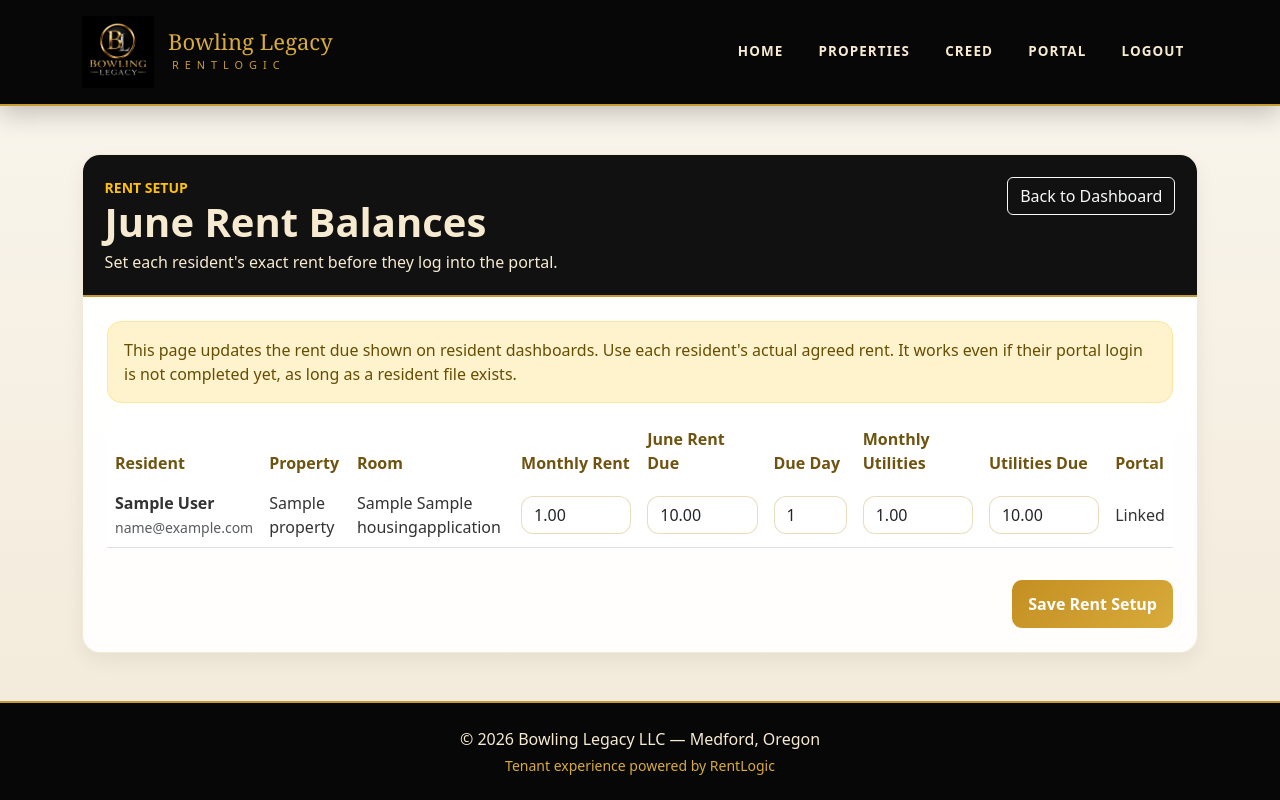
After one commit to BowlingLegacy/property_mgmt, a Django app: page /landlord-dashboard/rent-setup/ in a window 1280 px wide. The commit adds this page. Run offline with Django 5.2, Linux system fonts and the light colour scheme; a user stored in the database is signed in; tables that the repository leaves empty hold one stand-in row (values such as "Sample post").

Commit message:
Add landlord rent setup page

```diff
--- a/main/urls.py
+++ b/main/urls.py
@@ -53,6 +53,7 @@ urlpatterns = [
     path("landlord-dashboard/", views.landlord_dashboard, name="landlord_dashboard"),
     path("landlord-dashboard/attention/", views.landlord_attention, name="landlord_attention"),
     path("landlord-dashboard/residents/", views.landlord_resident_files, name="landlord_resident_files"),
+    path("landlord-dashboard/rent-setup/", views.landlord_rent_setup, name="landlord_rent_setup"),
     path("landlord-dashboard/current-resident-roster/", views.current_resident_roster_upload, name="current_resident_roster_upload"),
     path("landlord-dashboard/current-resident-intakes/<int:intake_id>/", views.landlord_existing_resident_intake_detail, name="landlord_existing_resident_intake_detail"),
     path("landlord-dashboard/current-resident-intakes/<int:intake_id>/send-invite/", views.landlord_send_existing_resident_invite, name="landlord_send_existing_resident_invite"),
--- a/main/views.py
+++ b/main/views.py
@@ -47,6 +47,7 @@ from .models import (
     Property,
     BlogPost,
     HousingApplication,
+    RentHistory,
     Payment,
     FinancialUpload,
     FinancialEntry,
@@ -829,6 +830,77 @@ def landlord_attention(request):
 @user_passes_test(staff_required)
 def landlord_resident_files(request):
     return render(request, "landlord_resident_files.html", get_landlord_workspace_context(request.user))
+
+
+@login_required
+@user_passes_test(staff_required)
+def landlord_rent_setup(request):
+    residents = (
+        staff_managed_applications(request.user)
+        .select_related("property", "user")
+        .order_by("property__name", "space_label", "full_name")
+    )
+
+    if request.method == "POST":
+        updated_count = 0
+        rent_history_count = 0
+        effective_date = timezone.localdate().replace(day=1)
+
+        for resident in residents:
+            prefix = f"resident_{resident.id}_"
+            monthly_rent = money(request.POST.get(prefix + "monthly_rent"))
+            rent_balance = money(request.POST.get(prefix + "balance"))
+            utility_monthly = money(request.POST.get(prefix + "utility_monthly"))
+            utility_balance = money(request.POST.get(prefix + "utility_balance"))
+
+            try:
+                rent_due_day = int(request.POST.get(prefix + "rent_due_day") or resident.rent_due_day or 1)
+            except (TypeError, ValueError):
+                rent_due_day = resident.rent_due_day or 1
+            rent_due_day = min(max(rent_due_day, 1), 31)
+
+            changed_fields = []
+            if resident.monthly_rent != monthly_rent:
+                resident.monthly_rent = monthly_rent
+                changed_fields.append("monthly_rent")
+                RentHistory.objects.create(
+                    application=resident,
+                    rent_amount=monthly_rent,
+                    effective_date=effective_date,
+                )
+                rent_history_count += 1
+
+            if resident.balance != rent_balance:
+                resident.balance = rent_balance
+                changed_fields.append("balance")
+
+            if resident.rent_due_day != rent_due_day:
+                resident.rent_due_day = rent_due_day
+                changed_fields.append("rent_due_day")
+
+            if resident.utility_monthly != utility_monthly:
+                resident.utility_monthly = utility_monthly
+                changed_fields.append("utility_monthly")
+
+            if resident.utility_balance != utility_balance:
+                resident.utility_balance = utility_balance
+                changed_fields.append("utility_balance")
+
+            if changed_fields:
+                resident.save(update_fields=changed_fields)
+                updated_count += 1
+
+        messages.success(
+            request,
+            f"Rent setup saved for {updated_count} resident file(s). {rent_history_count} rent history record(s) added.",
+        )
+        return redirect("landlord_rent_setup")
+
+    return render(request, "landlord_rent_setup.html", {
+        "residents": residents,
+    })
+
+
 def get_superadmin_workspace_context():
     properties = Property.objects.all().order_by("name")
     users = User.objects.all().order_by("username")
--- a/templates/landlord_dashboard.html
+++ b/templates/landlord_dashboard.html
@@ -317,6 +317,11 @@ body {
                     <p class="text-muted mb-0">Applications, balances, rooms, and tenant dashboard inspection.</p>
                 </a>
 
+                <a href="{% url 'landlord_rent_setup' %}" class="workspace-card">
+                    <h2>June Rent Setup</h2>
+                    <p class="text-muted mb-0">Set each resident's exact monthly rent and current rent balance before portal login.</p>
+                </a>
+
                 <a href="{% url 'payment_log' %}" class="workspace-card">
                     <h2>Rent Payment Matters</h2>
                     <p class="text-muted mb-0">Stripe payments, manual payments, receipts, bank transfers, and Cash App tracking.</p>
--- /dev/null
+++ b/templates/landlord_rent_setup.html
@@ -0,0 +1,100 @@
+{% extends "base.html" %}
+{% block content %}
+
+<style>
+.rent-setup-card {
+    background: rgba(255,255,255,.94);
+    border: 1px solid rgba(188,150,45,.2);
+    border-radius: 18px;
+    box-shadow: 0 8px 20px rgba(0,0,0,.06);
+    overflow: hidden;
+}
+.rent-setup-head {
+    background: #111;
+    border-bottom: 2px solid #c59a32;
+    color: #f6ead1;
+    padding: 1.35rem;
+}
+.rent-input {
+    min-width: 105px;
+}
+.day-input {
+    min-width: 72px;
+}
+</style>
+
+<div class="rent-setup-card">
+    <div class="rent-setup-head d-flex justify-content-between align-items-start flex-wrap gap-3">
+        <div>
+            <div class="text-uppercase small fw-bold text-warning">Rent Setup</div>
+            <h1 class="fw-bold mb-1">June Rent Balances</h1>
+            <div>Set each resident's exact rent before they log into the portal.</div>
+        </div>
+        <a href="{% url 'landlord_dashboard' %}" class="btn btn-outline-light">Back to Dashboard</a>
+    </div>
+
+    <div class="p-4">
+        <div class="alert alert-warning">
+            This page updates the rent due shown on resident dashboards. Use each resident's actual agreed rent. It works even if their portal login is not completed yet, as long as a resident file exists.
+        </div>
+
+        <form method="post">
+            {% csrf_token %}
+            <div class="table-responsive">
+                <table class="table align-middle">
+                    <thead>
+                        <tr>
+                            <th>Resident</th>
+                            <th>Property</th>
+                            <th>Room</th>
+                            <th>Monthly Rent</th>
+                            <th>June Rent Due</th>
+                            <th>Due Day</th>
+                            <th>Monthly Utilities</th>
+                            <th>Utilities Due</th>
+                            <th>Portal</th>
+                        </tr>
+                    </thead>
+                    <tbody>
+                        {% for resident in residents %}
+                            <tr>
+                                <td>
+                                    <strong>{{ resident.full_name }}</strong><br>
+                                    <span class="text-muted small">{{ resident.email }}</span>
+                                </td>
+                                <td>{{ resident.property.name|default:"No Property" }}</td>
+                                <td>{{ resident.space_type }} {{ resident.space_label }}</td>
+                                <td>
+                                    <input type="number" class="form-control rent-input" step="0.01" min="0" name="resident_{{ resident.id }}_monthly_rent" value="{{ resident.monthly_rent }}">
+                                </td>
+                                <td>
+                                    <input type="number" class="form-control rent-input" step="0.01" min="0" name="resident_{{ resident.id }}_balance" value="{{ resident.balance }}">
+                                </td>
+                                <td>
+                                    <input type="number" class="form-control day-input" min="1" max="31" name="resident_{{ resident.id }}_rent_due_day" value="{{ resident.rent_due_day }}">
+                                </td>
+                                <td>
+                                    <input type="number" class="form-control rent-input" step="0.01" min="0" name="resident_{{ resident.id }}_utility_monthly" value="{{ resident.utility_monthly }}">
+                                </td>
+                                <td>
+                                    <input type="number" class="form-control rent-input" step="0.01" min="0" name="resident_{{ resident.id }}_utility_balance" value="{{ resident.utility_balance }}">
+                                </td>
+                                <td>{% if resident.user %}Linked{% else %}No login yet{% endif %}</td>
+                            </tr>
+                        {% empty %}
+                            <tr>
+                                <td colspan="9" class="text-muted">No resident files found. A resident must have a resident file before rent can be assigned.</td>
+                            </tr>
+                        {% endfor %}
+                    </tbody>
+                </table>
+            </div>
+
+            <div class="d-flex justify-content-end mt-3">
+                <button type="submit" class="gold-btn">Save Rent Setup</button>
+            </div>
+        </form>
+    </div>
+</div>
+
+{% endblock %}
--- a/templates/landlord_resident_files.html
+++ b/templates/landlord_resident_files.html
@@ -7,7 +7,10 @@
             <h1 class="fw-bold mb-1">Resident Files</h1>
             <p class="text-muted mb-0">Resident records, applications, balances, and portal access.</p>
         </div>
-        <a href="{% url 'landlord_dashboard' %}" class="btn btn-outline-dark">Back to Landlord Menu</a>
+        <div class="d-flex gap-2 flex-wrap">
+            <a href="{% url 'landlord_rent_setup' %}" class="btn btn-primary">June Rent Setup</a>
+            <a href="{% url 'landlord_dashboard' %}" class="btn btn-outline-dark">Back to Landlord Menu</a>
+        </div>
     </div>
 
     <div class="card shadow-sm">
```
Also changed, not shown: main/tests.py (+94 -1 lines).
